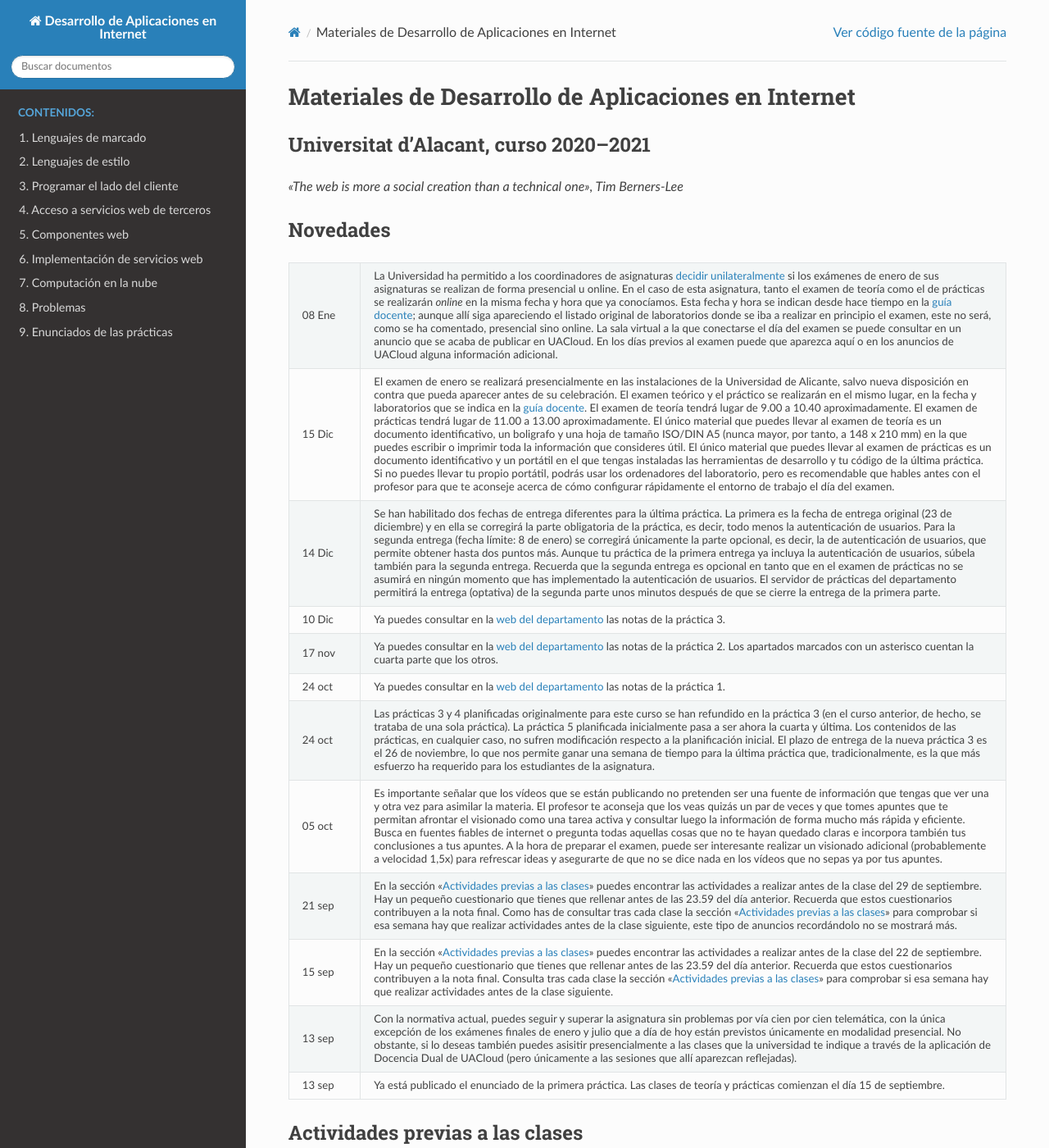
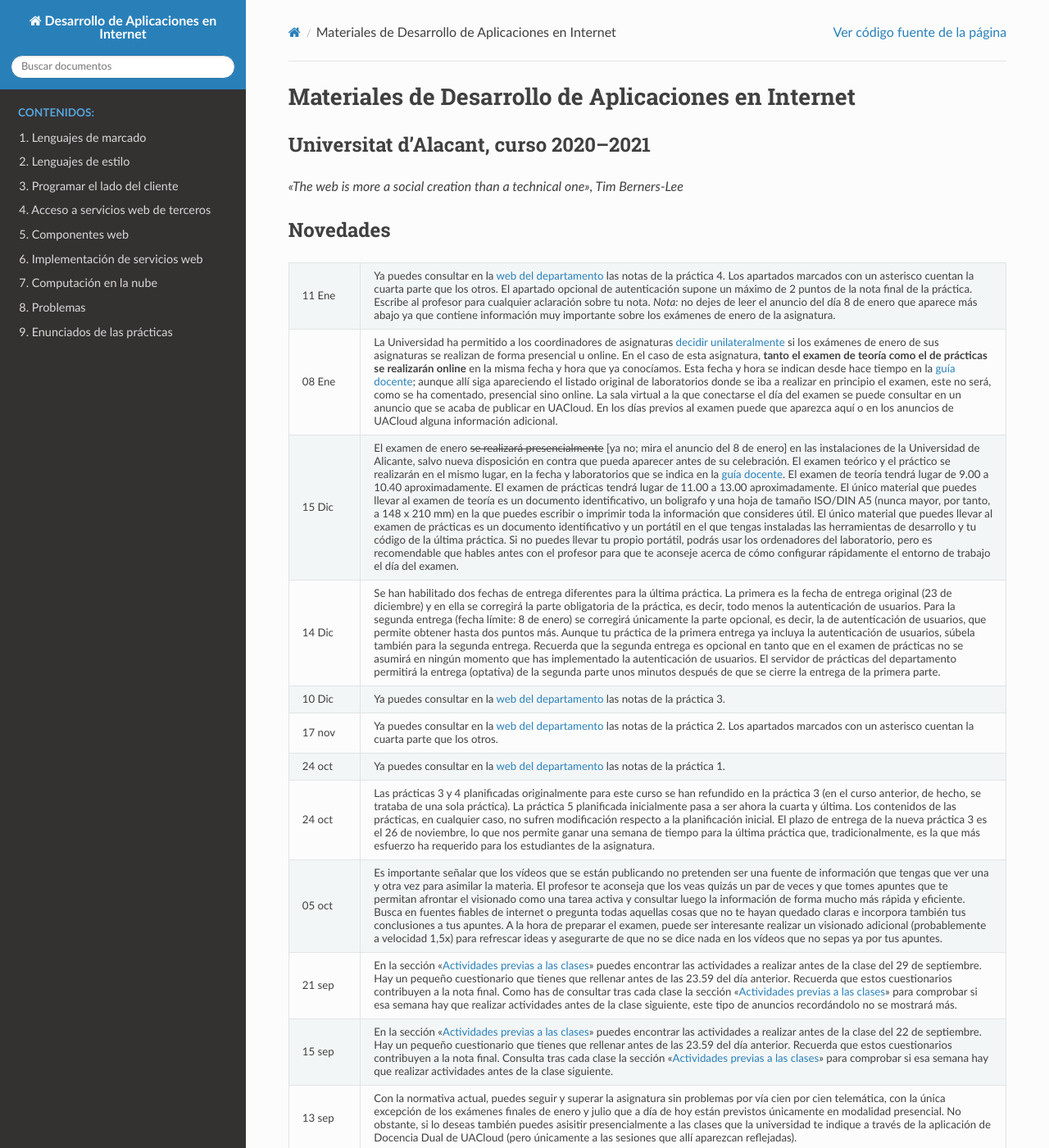
Before and after one commit to jaspock/dai2021, a Sphinx documentation site: the page built from docs/source/index.rst, in a window 1280 px wide and 1400 px high. Shown: the whole window at 82% size. Built offline with Sphinx 7.4.7 and the Read the Docs theme 2.0.0, drawn with Linux system fonts in a browser that asks for light colours.

Commit message:
Nuevo anuncio.

```diff
--- a/docs/source/_static/css/estilos.css
+++ b/docs/source/_static/css/estilos.css
@@ -80,3 +80,8 @@ table.tablita td p {
 table.tablita td, table.tablita th {
     white-space: normal;
 }
+
+
+.strike {
+    text-decoration: line-through;
+}
--- a/docs/source/index.rst
+++ b/docs/source/index.rst
@@ -26,10 +29,12 @@ Novedades
     :header-rows: 0
     :class: tablita
 
+    * - 11 Ene
+      - Ya puedes consultar en la `web del departamento`_ las notas de la práctica 4. Los apartados marcados con un asterisco cuentan la cuarta parte que los otros. El apartado opcional de autenticación supone un máximo de 2 puntos de la nota final de la práctica. Escribe al profesor para cualquier aclaración sobre tu nota. *Nota:* no dejes de leer el anuncio del día 8 de enero que aparece más abajo ya que contiene información muy importante sobre los exámenes de enero de la asignatura.
     * - 08 Ene
-      - La Universidad ha permitido a los coordinadores de asignaturas `decidir unilateralmente`_ si los exámenes de enero de sus asignaturas se realizan de forma presencial u online. En el caso de esta asignatura, tanto el examen de teoría como el de prácticas se realizarán *online* en la misma fecha y hora que ya conocíamos. Esta fecha y hora se indican desde hace tiempo en la `guía docente`_; aunque allí siga apareciendo el listado original de laboratorios donde se iba a realizar en principio el examen, este no será, como se ha comentado, presencial sino online. La sala virtual a la que conectarse el día del examen se puede consultar en un anuncio que se acaba de publicar en UACloud. En los días previos al examen puede que aparezca aquí o en los anuncios de UACloud alguna información adicional.
+      - La Universidad ha permitido a los coordinadores de asignaturas `decidir unilateralmente`_ si los exámenes de enero de sus asignaturas se realizan de forma presencial u online. En el caso de esta asignatura, **tanto el examen de teoría como el de prácticas se realizarán online** en la misma fecha y hora que ya conocíamos. Esta fecha y hora se indican desde hace tiempo en la `guía docente`_; aunque allí siga apareciendo el listado original de laboratorios donde se iba a realizar en principio el examen, este no será, como se ha comentado, presencial sino online. La sala virtual a la que conectarse el día del examen se puede consultar en un anuncio que se acaba de publicar en UACloud. En los días previos al examen puede que aparezca aquí o en los anuncios de UACloud alguna información adicional.
     * - 15 Dic
-      - El examen de enero se realizará presencialmente en las instalaciones de la Universidad de Alicante, salvo nueva disposición en contra que pueda aparecer antes de su celebración. El examen teórico y el práctico se realizarán en el mismo lugar, en la fecha y laboratorios que se indica en la `guía docente`_. El examen de teoría tendrá lugar de 9.00 a 10.40 aproximadamente. El examen de prácticas tendrá lugar de 11.00 a 13.00 aproximadamente. El único material que puedes llevar al examen de teoría es un documento identificativo, un boligrafo y una hoja de tamaño ISO/DIN A5 (nunca mayor, por tanto, a 148 x 210 mm) en la que puedes escribir o imprimir toda la información que consideres útil. El único material que puedes llevar al examen de prácticas es un documento identificativo y un portátil en el que tengas instaladas las herramientas de desarrollo y tu código de la última práctica. Si no puedes llevar tu propio portátil, podrás usar los ordenadores del laboratorio, pero es recomendable que hables antes con el profesor para que te aconseje acerca de cómo configurar rápidamente el entorno de trabajo el día del examen.
+      - El examen de enero :strike:`se realizará presencialmente` [ya no; mira el anuncio del 8 de enero] en las instalaciones de la Universidad de Alicante, salvo nueva disposición en contra que pueda aparecer antes de su celebración. El examen teórico y el práctico se realizarán en el mismo lugar, en la fecha y laboratorios que se indica en la `guía docente`_. El examen de teoría tendrá lugar de 9.00 a 10.40 aproximadamente. El examen de prácticas tendrá lugar de 11.00 a 13.00 aproximadamente. El único material que puedes llevar al examen de teoría es un documento identificativo, un boligrafo y una hoja de tamaño ISO/DIN A5 (nunca mayor, por tanto, a 148 x 210 mm) en la que puedes escribir o imprimir toda la información que consideres útil. El único material que puedes llevar al examen de prácticas es un documento identificativo y un portátil en el que tengas instaladas las herramientas de desarrollo y tu código de la última práctica. Si no puedes llevar tu propio portátil, podrás usar los ordenadores del laboratorio, pero es recomendable que hables antes con el profesor para que te aconseje acerca de cómo configurar rápidamente el entorno de trabajo el día del examen.
     * - 14 Dic
       - Se han habilitado dos fechas de entrega diferentes para la última práctica. La primera es la fecha de entrega original (23 de diciembre) y en ella se corregirá la parte obligatoria de la práctica, es decir, todo menos la autenticación de usuarios. Para la segunda entrega (fecha límite: 8 de enero) se corregirá únicamente la parte opcional, es decir, la de autenticación de usuarios, que permite obtener hasta dos puntos más. Aunque tu práctica de la primera entrega ya incluya la autenticación de usuarios, súbela también para la segunda entrega. Recuerda que la segunda entrega es opcional en tanto que en el examen de prácticas no se asumirá en ningún momento que has implementado la autenticación de usuarios. El servidor de prácticas del departamento permitirá la entrega (optativa) de la segunda parte unos minutos después de que se cierre la entrega de la primera parte.
     * - 10 Dic
```
Also changed, not shown: other parts of docs/source/index.rst (+3 -0 lines).
